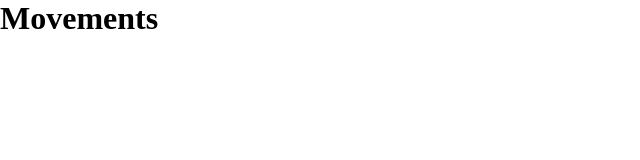
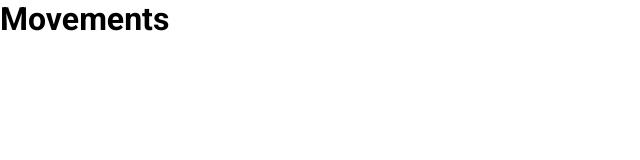
Before and after one commit to jonathanduran7/manager-front, a React (Create React App) app: page / in a window 1280 px wide. Shown: the top 160 px of the page, without its empty margins (0-640 px from the left). Built offline with nearby package versions, Linux system fonts and the light colour scheme.

Commit message:
added fonts

```diff
--- a/src/index.css
+++ b/src/index.css
@@ -1,4 +1,7 @@
+@import url('https://fonts.googleapis.com/css2?family=Roboto:ital,wght@0,100;0,300;0,400;0,500;0,700;1,100;1,300;1,400;1,500;1,700&display=swap');
+
 * {
   margin: 0;
   padding: 0;
+  font-family: 'Roboto', sans-serif;
 }
```
